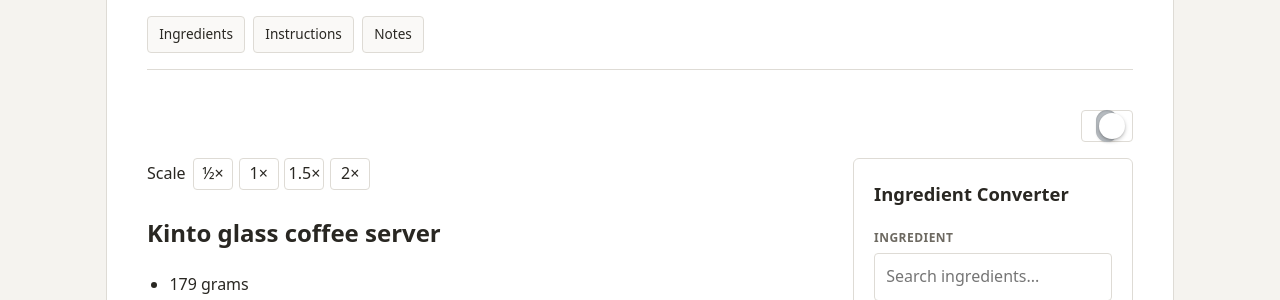
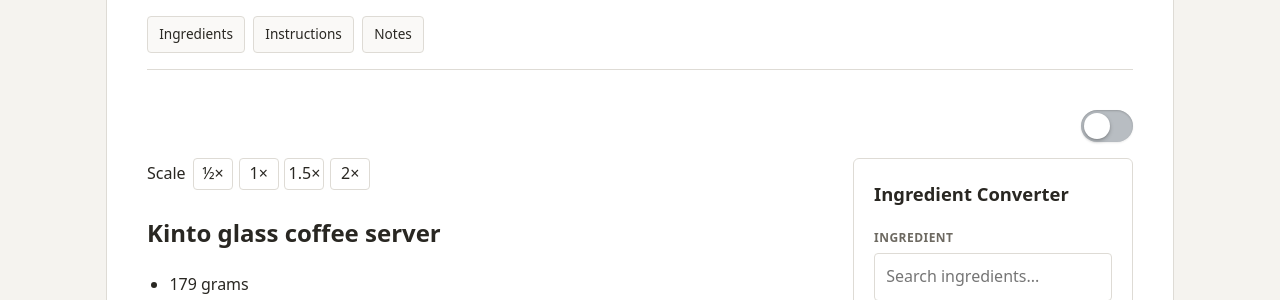
Before and after one commit to sundaycake/recipes, a Jekyll site: the page built from _recipes/-weights-of-kitchen-items.md, in a window 1280 px wide. Shown: the part 307-607 px from the top of the page. Built offline with Jekyll 4.4.1, drawn with Linux system fonts in a browser that asks for light colours.

Commit message:
Update style.css

```diff
--- a/assets/css/style.css
+++ b/assets/css/style.css
@@ -1108,57 +1108,8 @@ a:hover {
 
 
 /* --------------------------------------------------
-   Baking mode
+   Baking Mode Toggle Switch
    -------------------------------------------------- */
-
-.recipe-baking-mode {
-    display: flex;
-    align-items: center;
-    gap: 0.6rem;
-
-    margin-bottom: 1.5rem;
-}
-
-.recipe-baking-mode button {
-    display: inline-flex;
-    align-items: center;
-
-    padding: 0.4rem 0.9rem;
-
-    border: 1px solid var(--border);
-    border-radius: 4px;
-
-    background: var(--card-background);
-    color: var(--text);
-
-    font: inherit;
-    cursor: pointer;
-}
-
-.recipe-baking-mode button.active {
-    border-color: var(--accent);
-    background: var(--accent);
-    color: #ffffff;
-    font-weight: 700;
-}
-
-.recipe-baking-mode button:focus-visible {
-    outline: 2px solid var(--accent);
-    outline-offset: 2px;
-}
-
-.recipe-baking-mode button:disabled {
-    opacity: 0.5;
-    cursor: not-allowed;
-}
-
-.baking-mode-status {
-    font-size: 0.85rem;
-    color: var(--muted);
-}
-
-
-/* Baking Mode toggle */
 
 .recipe-baking-mode {
   display: flex;
@@ -1208,7 +1159,7 @@ a:hover {
   transition: transform 180ms ease;
 }
 
-/* On */
+/* On State */
 
 .baking-mode-toggle[aria-pressed="true"] .baking-mode-toggle-track {
   background: #34a853;
@@ -1221,7 +1172,7 @@ a:hover {
   transform: translateX(20px);
 }
 
-/* Hover */
+/* Hover States */
 
 .baking-mode-toggle:hover .baking-mode-toggle-track {
   background: #a7adb2;
@@ -1231,7 +1182,7 @@ a:hover {
   background: #2e964a;
 }
 
-/* Keyboard focus */
+/* Keyboard Focus */
 
 .baking-mode-toggle:focus-visible {
   outline: none;
@@ -1242,7 +1193,7 @@ a:hover {
   outline-offset: 3px;
 }
 
-/* Respect reduced-motion preferences */
+/* Accessibility: Reduced Motion */
 
 @media (prefers-reduced-motion: reduce) {
   .baking-mode-toggle-track,
```
